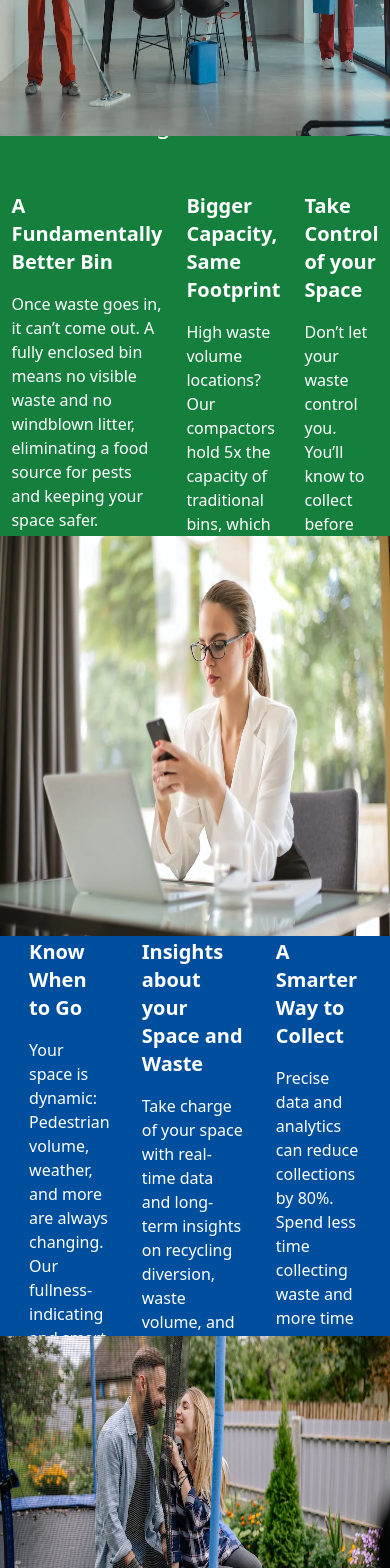
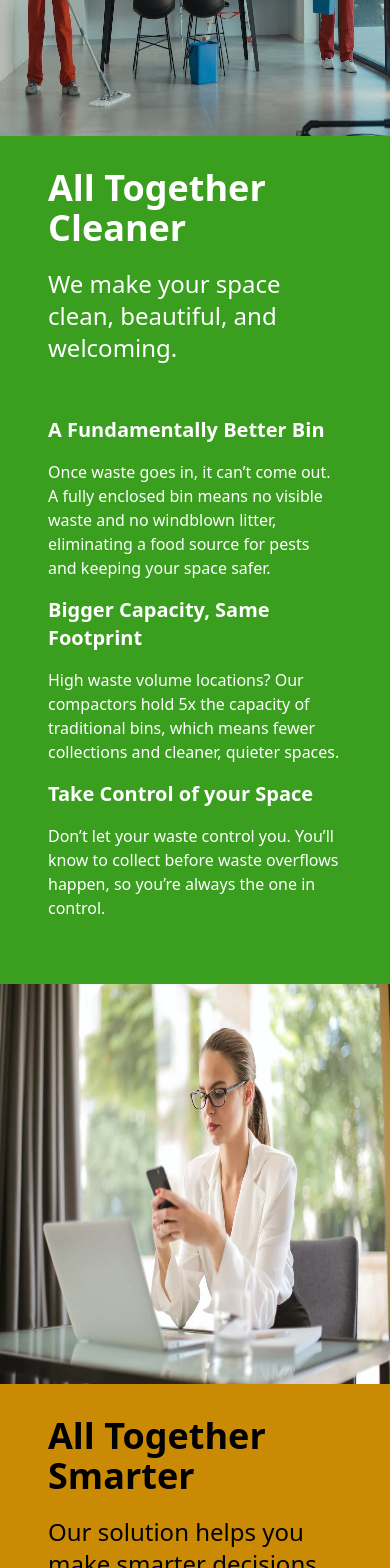
Before and after one commit to Raisul-24/EcoSmart-Bins-client-side, a React (Vite) app: page / in a window 390 px wide. Shown: the part 1220-2788 px from the top of the page. Built offline with nearby package versions, Linux system fonts and the light colour scheme.

Commit message:
Some parts of the design have been changed

```diff
--- a/src/Pages/ContactUs/ContactUs.jsx
+++ b/src/Pages/ContactUs/ContactUs.jsx
@@ -44,7 +44,7 @@ const ContactUs = () => {
       );
   };
     return (
-        <div>
+        <div className="px-5">
               <SectionTitle
         heading="Contact with Us"
         subHeading="How To Contact"
--- a/src/Pages/HomePage/ChoseUs.jsx
+++ b/src/Pages/HomePage/ChoseUs.jsx
@@ -1,8 +1,9 @@
+import { Link } from "react-router-dom";
 import img from "../../assets/images/choose-us.png";
 
 const ChoseUs = () => {
   return (
-    <div className="mt-12 flex justify-start items-center gap-12 bg-white">
+    <div className="mt-12 md:flex p-5 justify-start items-center gap-12 bg-white">
       <div className="">
         <img className="" src={img} alt="" />
       </div>
@@ -43,7 +44,12 @@ const ChoseUs = () => {
               associated with unnecessary pickups and transportation.
             </p>
           </div>
-          <button className="btn btn-ghost bg-green-600 hover:bg-green-800 mt-6 text-white ">Contact Us</button>
+          <Link to="/contact">
+            {" "}
+            <button className="btn btn-ghost bg-green-600 hover:bg-green-800 mt-6 text-white ">
+              Contact Us
+            </button>
+          </Link>
         </div>
       </div>
     </div>
--- a/src/Pages/HomePage/Hero.jsx
+++ b/src/Pages/HomePage/Hero.jsx
@@ -13,7 +13,7 @@ const Hero = () => {
             src={img1}
             className="h-[400px] w-full"
           />
-          <div className="text-[#ffffff] bg-green-700 h-[400px] w-full flex flex-col justify-center items-center gap-5 px-12">
+          <div className="text-[#ffffff] bg-brand-color md:h-[400px] w-full flex flex-col justify-center items-center gap-5 px-12 py-8">
             <h1 className="md:text-5xl text-4xl font-semibold md:font-bold">
               All Together Cleaner
             </h1>
@@ -21,7 +21,7 @@ const Hero = () => {
             <p className="text-2xl">
               We make your space clean, beautiful, and welcoming.
             </p>
-            <div className="flex gap-6 pt-4">
+            <div className="md:flex gap-6 pt-4 py-8">
               <div>
                 <h5 className="text-xl font-bold py-4">
                   A Fundamentally Better Bin
@@ -63,7 +63,7 @@ const Hero = () => {
             src={img2}
             className="h-[400px] w-full"
           />
-          <div className="text-[#ffffff] bg-[#004f9f] h-[400px] w-full flex flex-col justify-center items-center gap-5 px-12">
+          <div className="text-black bg-yellow-600 md:h-[400px] w-full flex flex-col justify-center items-center gap-5 px-12 py-8">
             <h1 className="md:text-5xl text-4xl font-semibold md:font-bold">
               All Together Smarter
             </h1>
@@ -71,7 +71,7 @@ const Hero = () => {
             <p className="text-2xl">
               Our solution helps you make smarter decisions.
             </p>
-            <div className="flex gap-8 pt-4">
+            <div className="md:flex gap-8 pt-4">
               <div>
                 <h5 className="text-xl font-bold py-4">Know When to Go</h5>
                 <p>
@@ -113,7 +113,7 @@ const Hero = () => {
             src={img3}
             className="h-[400px] w-full"
           />
-          <div className="text-[#ffffff] bg-[#008051] h-[400px] w-full flex flex-col justify-center items-center gap-5 px-12">
+          <div className="text-[#ffffff] bg-brand-color md:h-[400px] w-full flex flex-col justify-center items-center gap-5 px-12 py-8">
             <h1 className="md:text-5xl text-4xl font-semibold md:font-bold">
               All Together Greener
             </h1>
@@ -122,7 +122,7 @@ const Hero = () => {
               Make a visible impact on the environment, your community, and
               beyond.
             </p>
-            <div className="flex gap-8 pt-4">
+            <div className="md:flex gap-8 pt-4">
               <div>
                 <h5 className="text-xl font-bold py-4">Recycling Done Right</h5>
                 <p>
```
